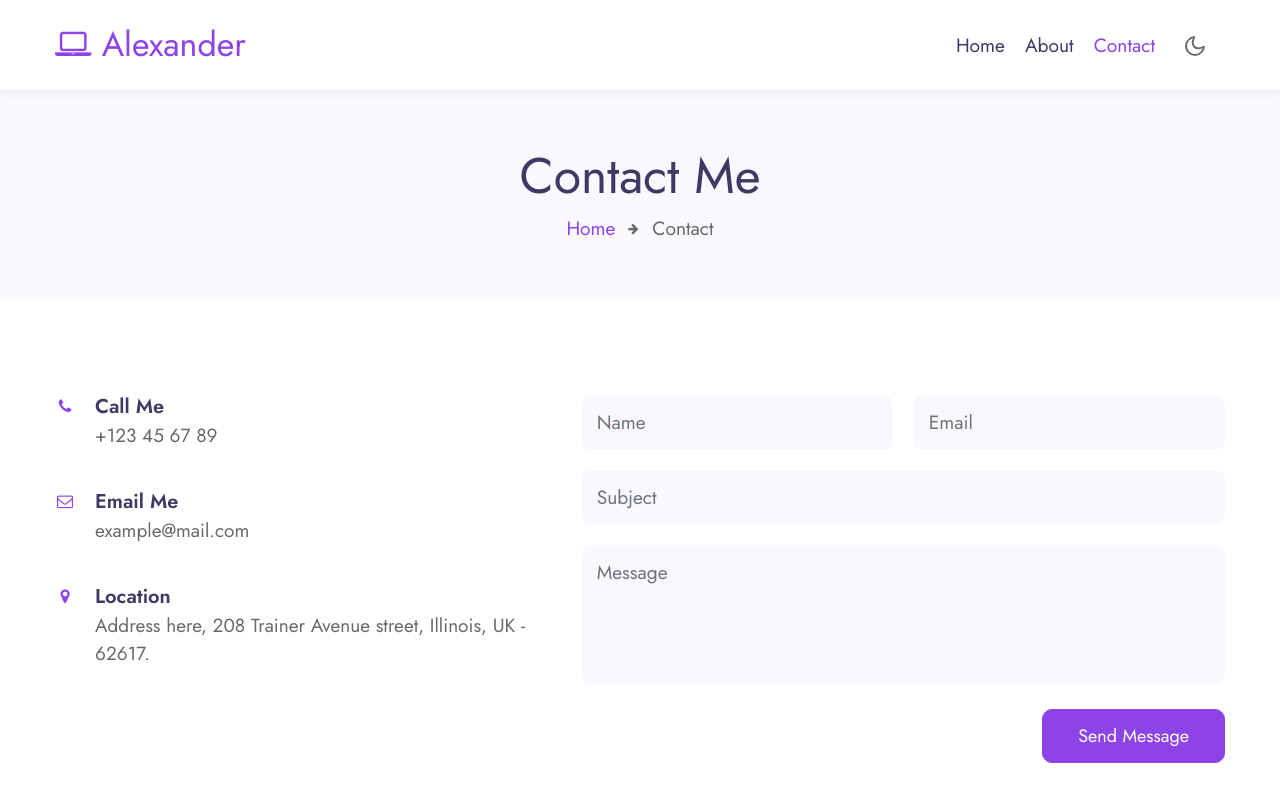
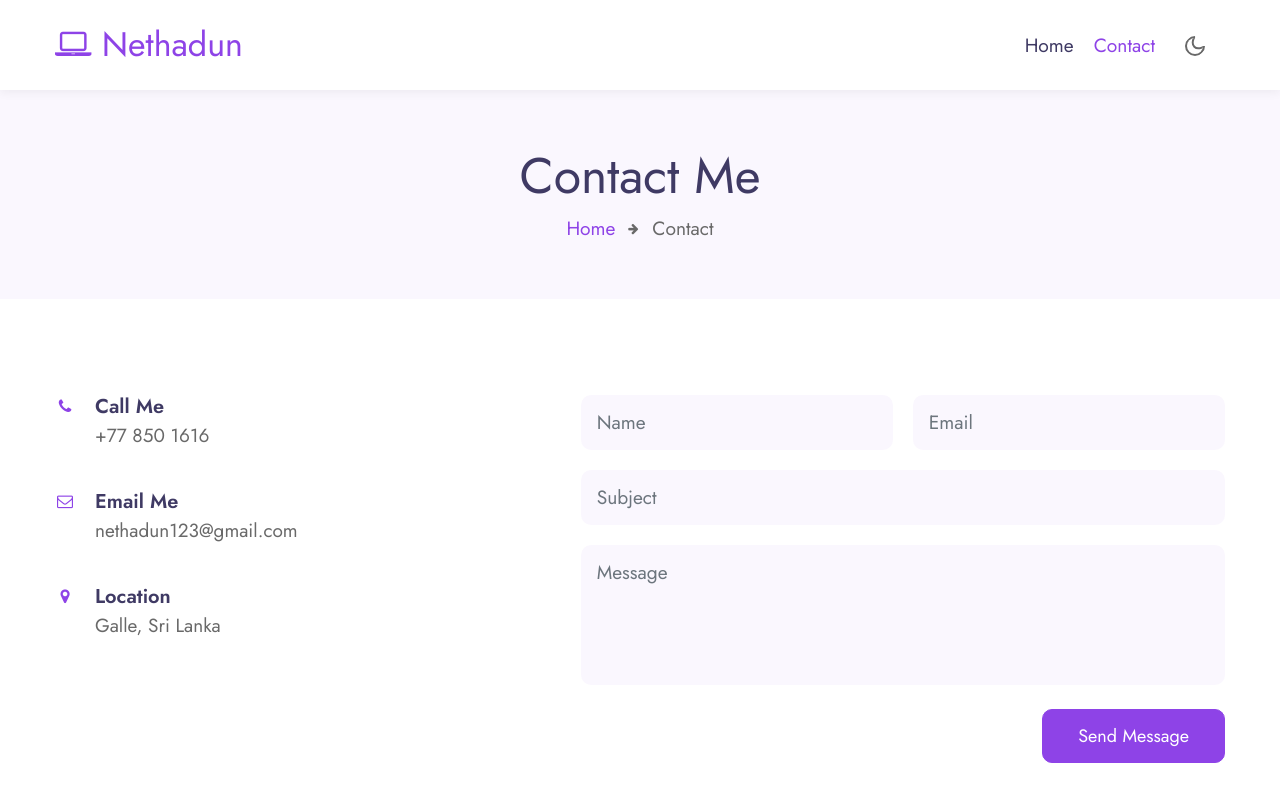
Before and after one commit to Nethadun/MY-PERSONAL-WEB_SITE, a plain HTML site: page contact.html in a window 1280 px wide. Shown: the top 802 px of the page. Drawn offline with Linux system fonts and the light colour scheme.

Commit message:
contact page change

```diff
--- a/contact.html
+++ b/contact.html
@@ -10,8 +10,7 @@ Author URL: http://w3layouts.com
   <meta charset="utf-8">
   <meta name="viewport" content="width=device-width, initial-scale=1, shrink-to-fit=no">
 
-  <title>Alexander Personal Portfolio Category Bootstrap Responsive Website Template | Contact : W3layouts</title>
-
+  <title>Nethadun Wijesinghe</title>
   <!-- google fonts -->
   <link href="//fonts.googleapis.com/css2?family=Jost:wght@300;400;600&display=swap" rel="stylesheet">
 
@@ -25,7 +24,7 @@ Author URL: http://w3layouts.com
   <div class="container">
       <nav class="navbar navbar-expand-lg stroke">
           <a class="navbar-brand" href="index.html">
-              <span class="fa fa-laptop"></span> Alexander
+              <span class="fa fa-laptop"></span> Nethadun
           </a>
           <!-- if logo is image enable this
       <a class="navbar-brand" href="#index.html">
@@ -44,9 +43,9 @@ Author URL: http://w3layouts.com
                   <li class="nav-item @@home__active">
                       <a class="nav-link" href="index.html">Home <span class="sr-only">(current)</span></a>
                   </li>
-                  <li class="nav-item @@about__active">
-                      <a class="nav-link" href="about.html">About</a>
-                  </li>
+<!--                  <li class="nav-item @@about__active">-->
+<!--                      <a class="nav-link" href="about.html">About</a>-->
+<!--                  </li>-->
                   <li class="nav-item active">
                       <a class="nav-link" href="contact.html">Contact</a>
                   </li>
@@ -99,7 +98,7 @@ Author URL: http://w3layouts.com
                         </div>
                         <div class="cont-right">
                             <h6>Call Me</h6>
-                            <p><a href="tel:+44 99 555 42">+123 45 67 89</a></p>
+                            <p><a href="tel:+44 99 555 42">+77 850 1616</a></p>
                         </div>
                     </div>
                     <div class="cont-top margin-up">
@@ -108,7 +107,7 @@ Author URL: http://w3layouts.com
                         </div>
                         <div class="cont-right">
                             <h6>Email Me</h6>
-                            <p><a href="mailto:example@mail.com" class="mail">example@mail.com</a></p>
+                            <p><a href="mailto:example@mail.com" class="mail">nethadun123@gmail.com</a></p>
                         </div>
                     </div>
                     <div class="cont-top margin-up">
@@ -117,7 +116,7 @@ Author URL: http://w3layouts.com
                         </div>
                         <div class="cont-right">
                             <h6>Location</h6>
-                            <p>Address here, 208 Trainer Avenue street, Illinois, UK - 62617.</p>
+                            <p>Galle, Sri Lanka</p>
                         </div>
                     </div>
                 </div>
```
